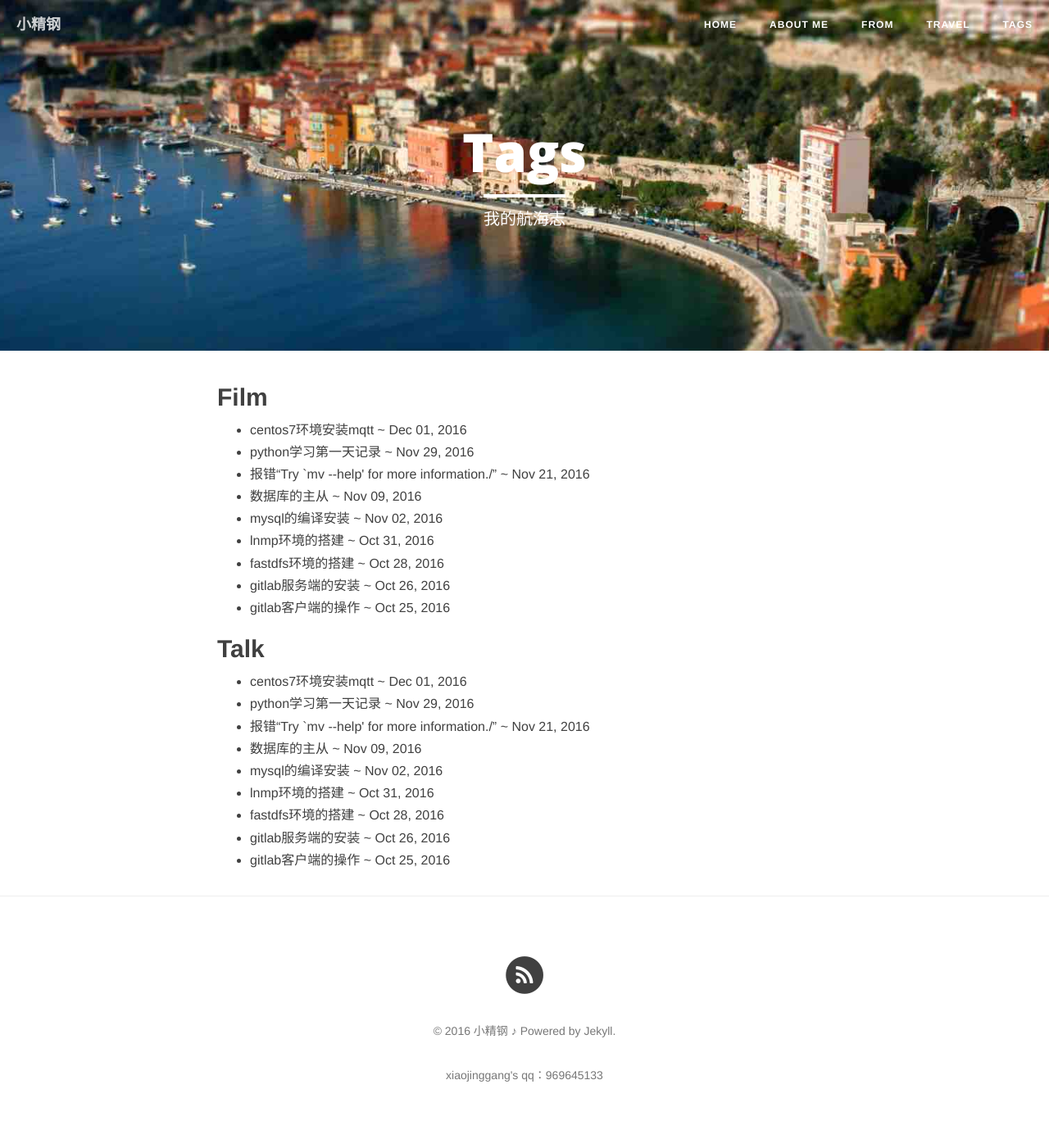
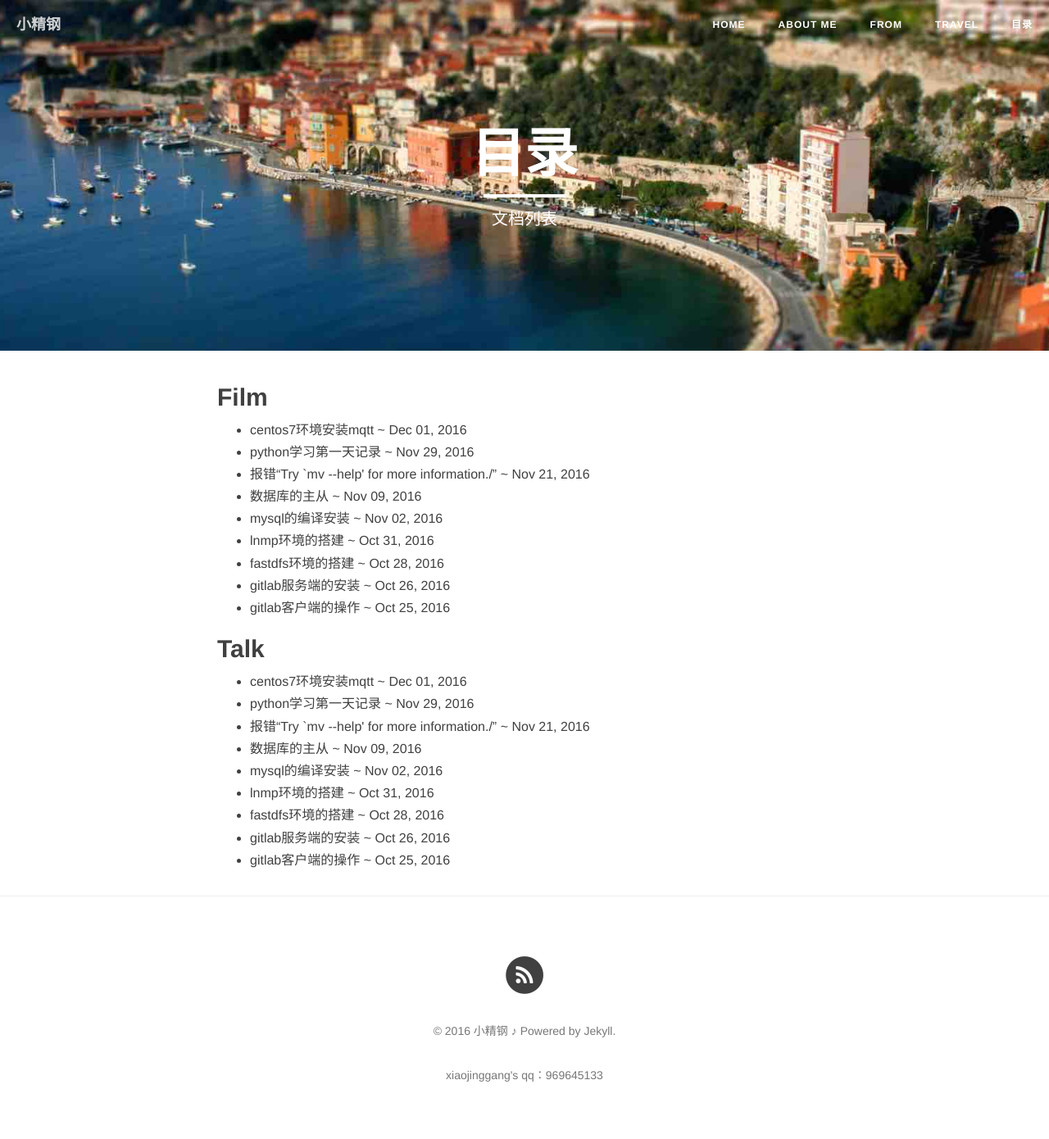
Before and after one commit to xiaojinggang/xiaojinggang, a Jekyll site: the page built from tags.html, in a window 1280 px wide. Shown: the whole page at 82% size. Built offline with Jekyll 4.4.1, drawn with Linux system fonts in a browser that asks for light colours; nearby versions of some CDN libraries.

Commit message:
Update tags.html

```diff
--- a/tags.html
+++ b/tags.html
@@ -1,7 +1,7 @@
 ---
 layout: page
-title: Tags
-description: "我的航海志"
+title: 目录
+description: "文档列表"
 header-img: "img/bay.jpg"
 ---
 
```
